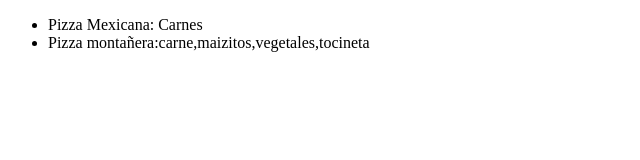
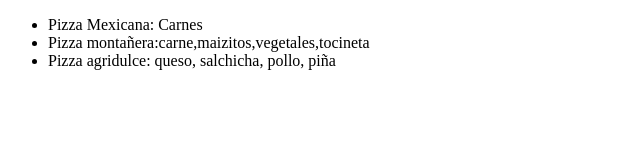
Before and after one commit to edwardibague23/Pizzeria, a plain HTML site: page index.html in a window 1280 px wide. Shown: the whole page, without its empty margins (0-640 px from the left). Drawn offline with Linux system fonts and the light colour scheme.

Commit message:
Nueva pizza agridulce

```diff
--- a/index.html
+++ b/index.html
@@ -14,6 +14,10 @@
 
 
         <li>Pizza montañera:carne,maizitos,vegetales,tocineta</li>
+
+
+
+        <li>Pizza agridulce: queso, salchicha, pollo, piña</li>
     </ul>
 </body>
 </html>
```
